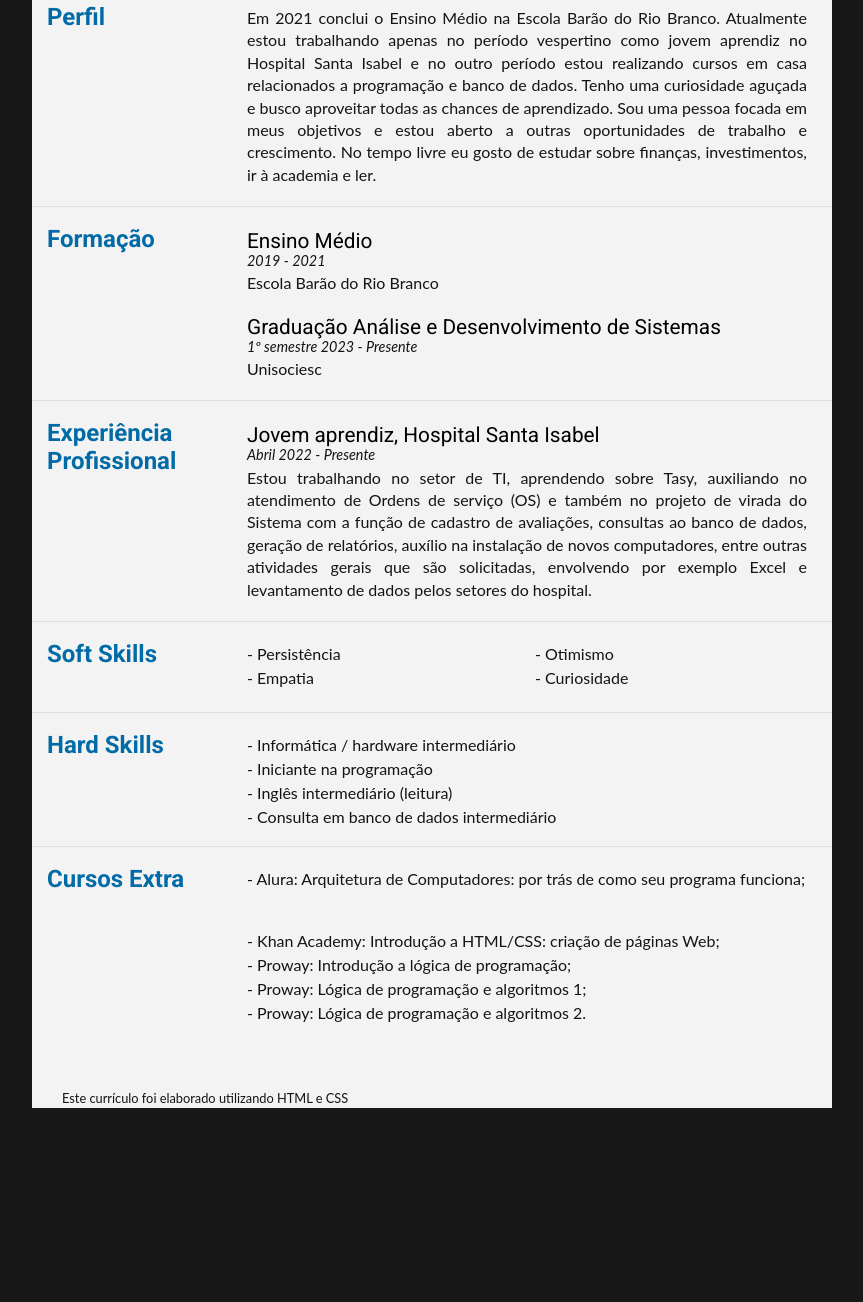
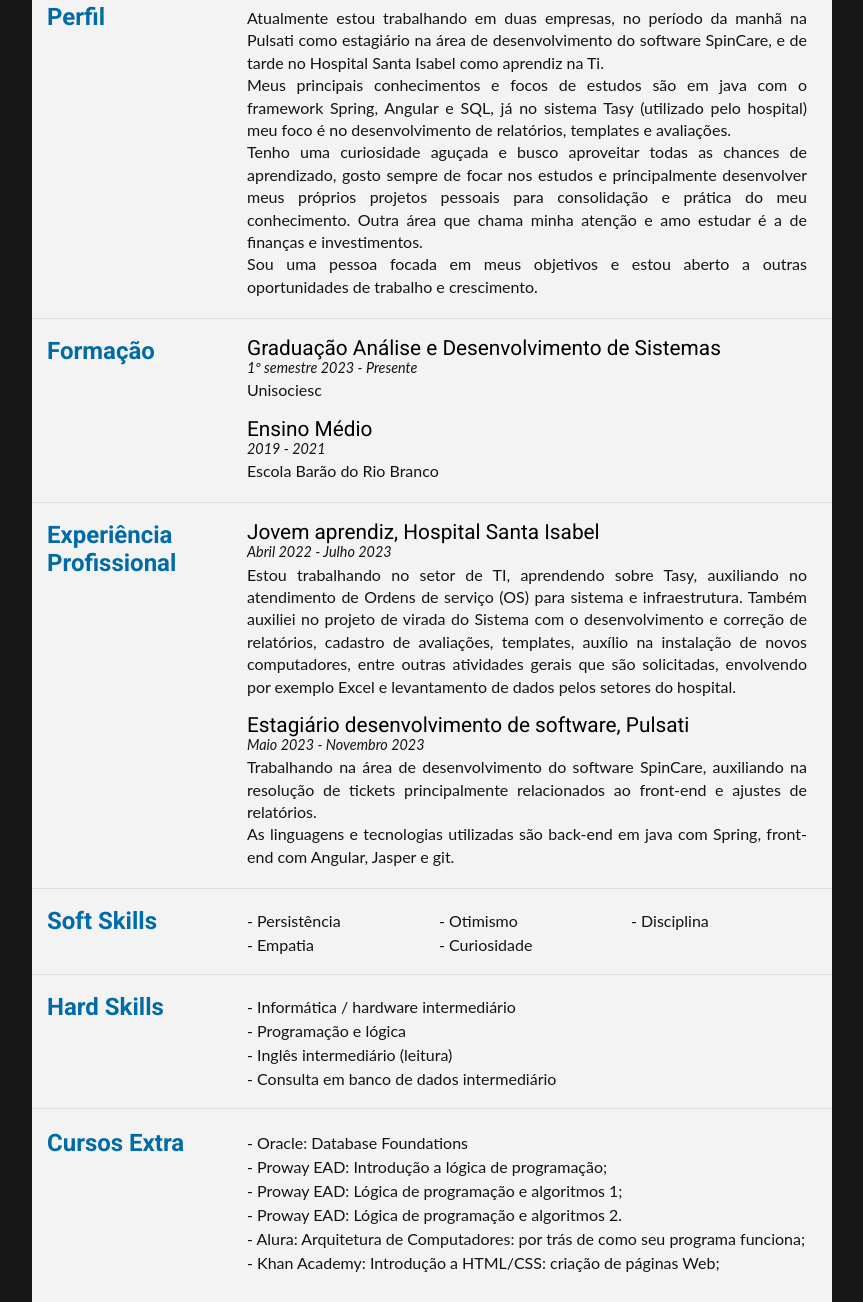
Before and after one commit to gabriel-hawerroth/front-end-training, a plain HTML site: page meu_curriculo/src/index.html in a window 1280 px wide. Shown: the part 184-1486 px from the top of the page, without its empty margins (208-1071 px from the left). Before the commit the page ends 1302 px from the top, so only its background shows below. Drawn offline with Linux system fonts and the light colour scheme.

Commit message:
updated meu_curriculo

```diff
--- a/meu_curriculo/src/index.html
+++ b/meu_curriculo/src/index.html
@@ -5,7 +5,7 @@
   <meta charset="UTF-8">
   <meta name="viewport" content="width=device-width, initial-scale=1.0">
   <meta http-equiv="X-UA-Compatible" content="ie=edge">
-  <title>Darth Vader Resumée</title>
+  <title>Meu currículo</title>
 <!-- CSS -->
   <link rel="stylesheet" href="style.css">
   <link rel="stylesheet" href="https://cdnjs.cloudflare.com/ajax/libs/font-awesome/5.12.0-2/css/all.min.css">
@@ -44,9 +44,16 @@
         <h1>Perfil</h1>
       </div>
       <div class="section-content">
-        <p>Em 2021 conclui o Ensino Médio na Escola Barão do Rio Branco. Atualmente estou trabalhando apenas no período vespertino como jovem aprendiz no Hospital Santa Isabel e no outro período estou realizando cursos em casa relacionados a programação e banco de dados.
-           Tenho uma curiosidade aguçada e busco aproveitar todas as chances de aprendizado. Sou uma pessoa focada em meus objetivos e estou aberto a outras oportunidades de trabalho e crescimento.
-           No tempo livre eu gosto de estudar sobre finanças, investimentos, ir à academia e ler.
+        <p>Atualmente estou trabalhando em duas empresas,
+          no período da manhã na Pulsati como estagiário na área de desenvolvimento do software SpinCare,
+          e de tarde no Hospital Santa Isabel como aprendiz na Ti. <br>
+          Meus principais conhecimentos e focos de estudos são em java com o framework Spring, Angular e SQL,
+          já no sistema Tasy (utilizado pelo hospital) meu foco é no desenvolvimento de relatórios, templates e avaliações. <br>
+          Tenho uma curiosidade aguçada e busco aproveitar todas as chances de aprendizado,
+          gosto sempre de focar nos estudos e principalmente desenvolver meus próprios projetos pessoais
+          para consolidação e prática do meu conhecimento.
+          Outra área que chama minha atenção e amo estudar é a de finanças e investimentos. <br>
+          Sou uma pessoa focada em meus objetivos e estou aberto a outras oportunidades de trabalho e crescimento.
         </p>
       </div>
     </section>
@@ -58,14 +65,14 @@
   </div>
   <div class="section-content">
     <article>
+      <h2>Graduação Análise e Desenvolvimento de Sistemas</h2>
+      <p class="sub-details">1º semestre 2023 - Presente</p>
+      <p>Unisociesc</p>
+    </article>
+    <article>
       <h2>Ensino Médio</h2>
       <p class="sub-details">2019 - 2021</p>
       <p>Escola Barão do Rio Branco</p>
-    </article>
-    <article>
-      <h2>Graduação Análise e Desenvolvimento de Sistemas</h2>
-      <p class="sub-details">1º semestre 2023 - Presente</p>
-      <p>Unisociesc</p>
     </article>
   </div>
 </section>
@@ -78,13 +85,20 @@
       <div class="section-content">
         <article>
           <h2>Jovem aprendiz, Hospital Santa Isabel</h2>
-          <p class="sub-details">Abril 2022 - Presente</p>
+          <p class="sub-details">Abril 2022 - Julho 2023</p>
           <p>Estou trabalhando no setor de TI, aprendendo sobre Tasy, auxiliando no
-            atendimento de Ordens de serviço (OS) e também no projeto de virada do Sistema
-            com a função de cadastro de avaliações, consultas ao banco de dados, geração de relatórios,
+            atendimento de Ordens de serviço (OS) para sistema e infraestrutura. Também auxiliei no projeto de virada do Sistema
+            com o desenvolvimento e correção de relatórios, cadastro de avaliações, templates,
             auxílio na instalação de novos computadores, entre outras atividades gerais
             que são solicitadas, envolvendo por exemplo Excel e levantamento de
             dados pelos setores do hospital.</p>
+        </article>
+        <article>
+          <h2>Estagiário desenvolvimento de software, Pulsati</h2>
+          <p class="sub-details">Maio 2023 - Novembro 2023</p>
+          <p>Trabalhando na área de desenvolvimento do software SpinCare, auxiliando na resolução de tickets
+          principalmente relacionados ao front-end e ajustes de relatórios. <br>
+          As linguagens e tecnologias utilizadas são back-end em java com Spring, front-end com Angular, Jasper e git.</p>
         </article>
     </section>
 
@@ -99,6 +113,7 @@
          <li>- Empatia</li>
          <li>- Otimismo</li>
          <li>- Curiosidade</li>
+         <li>- Disciplina</li>
       </ul>
     </div>
   </section>
@@ -109,7 +124,7 @@
     <div class="section-content">
        <ul class="list">
          <li>- Informática / hardware intermediário</li>
-         <li>- Iniciante na programação</li>
+         <li>- Programação e lógica</li>
          <li>- Inglês intermediário (leitura)</li>
          <li>- Consulta em banco de dados intermediário</li>
       </ul>
@@ -123,21 +138,15 @@
     </div>
     <div class="section-content">
       <ul class="list">
-        <li>- Alura: Arquitetura de Computadores: por trás de como seu programa
-          funciona;</li>
-          <br>
-          <br>
+        <li>- Oracle: Database Foundations</li>
+        <li>- Proway EAD: Introdução a lógica de programação;</li>
+        <li>- Proway EAD: Lógica de programação e algoritmos 1;</li>
+        <li>- Proway EAD: Lógica de programação e algoritmos 2.</li>
+        <li>- Alura: Arquitetura de Computadores: por trás de como seu programa funciona;</li>
         <li>- Khan Academy: Introdução a HTML/CSS: criação de páginas Web;</li>
-        <li>- Proway: Introdução a lógica de programação;</li>
-        <li>- Proway: Lógica de programação e algoritmos 1;</li>
-        <li>- Proway: Lógica de programação e algoritmos 2.</li>
       </ul>
     </div>
   </section>
-
-<br>
-<br>
-<p id="informativo">Este currículo foi elaborado utilizando HTML e CSS</p>
 
    </main>
   </div>
--- a/meu_curriculo/src/style.css
+++ b/meu_curriculo/src/style.css
@@ -2,29 +2,13 @@
 
 @import url('https://fonts.googleapis.com/css2?family=Roboto:wght@300;400;700&display=swap');
 
-/* Reset-CSS - Restaura as configurações para o básico */
-html, body, div, span, applet, object, iframe,
-h1, h2, h3, h4, h5, h6, p, blockquote, pre,
-a, abbr, acronym, address, big, cite, code,
-del, dfn, em, img, ins, kbd, q, s, samp,
-small, strike, strong, sub, sup, tt, var,
-b, u, i, center,
-dl, dt, dd, ol, ul, li,
-fieldset, form, label, legend,
-table, caption, tbody, tfoot, thead, tr, th, td,
-article, aside, canvas, details, embed,
-figure, figcaption, footer, header, hgroup,
-menu, nav, output, ruby, section, summary,
-time, mark, audio, video {
+* {
     margin: 0;
     padding: 0;
     border: 0;
     font-size: 100%;
     font: inherit;
     vertical-align: baseline;
-}
-article,aside,details,figcaption,figure,footer,header,hgroup,menu,nav,section {
-display:block;
 }
 
 /* Background Escuro para o Corpo */
@@ -156,7 +140,8 @@ section:last-child {
 .section-content h2 {
   font-family: 'Roboto',Helvetica,Arial,sans-serif;
   font-size: 1.3em;
-  margin-bottom: -2px
+  margin-bottom: -2px;
+  margin-top: -5px;
 }
 
 .section-content p {
@@ -171,7 +156,7 @@ section:last-child {
 
 #soft-skills {
   list-style-type: none;
-  column-count: 2;
+  column-count: 3;
   margin-bottom: 20px;
   font-size: 1em;
   color: rgb(20, 20, 20)
--- a/trabalhoVeC/style.css
+++ b/trabalhoVeC/style.css
@@ -157,8 +157,8 @@ html {
 }
 
 .videos iframe {
-    width: 35vw;
-    height: 280px;
+    width: 34vw;
+    height: 39vh;
     border-radius: 5px;
 }
 
```
